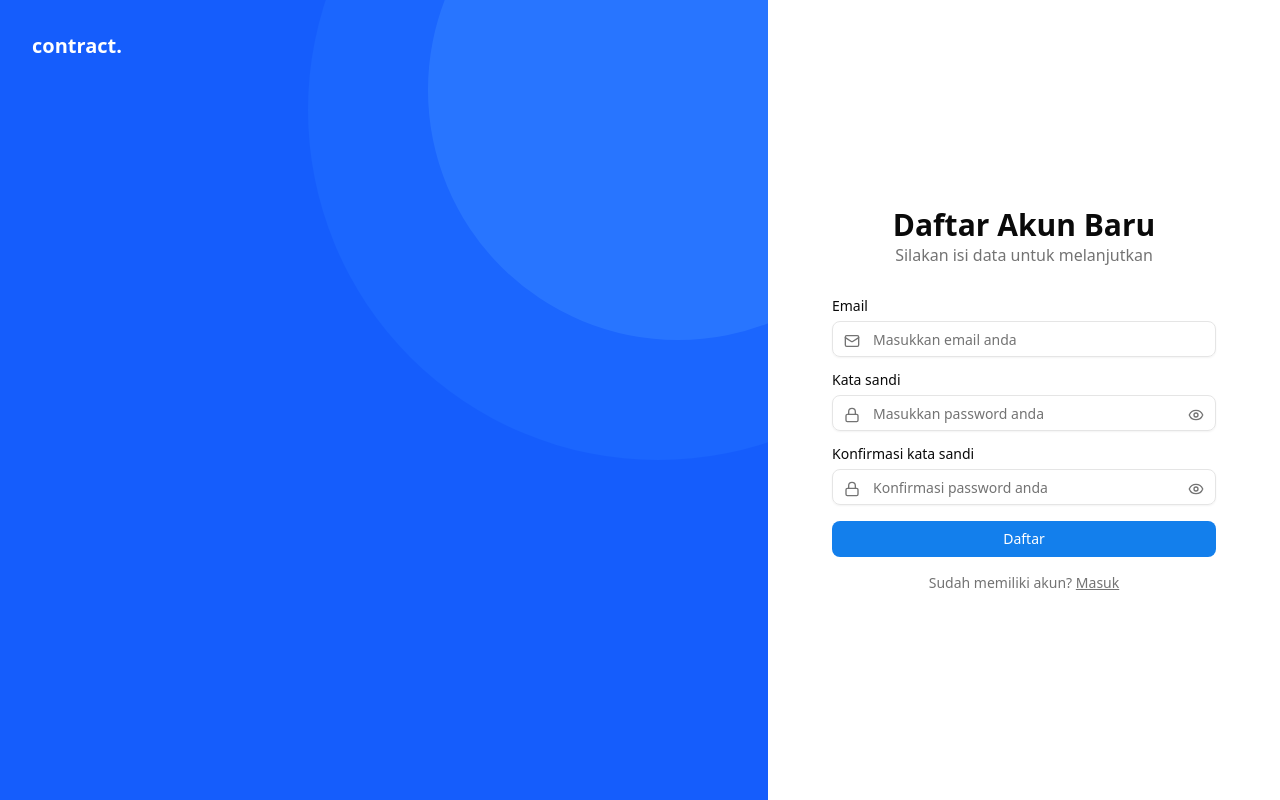
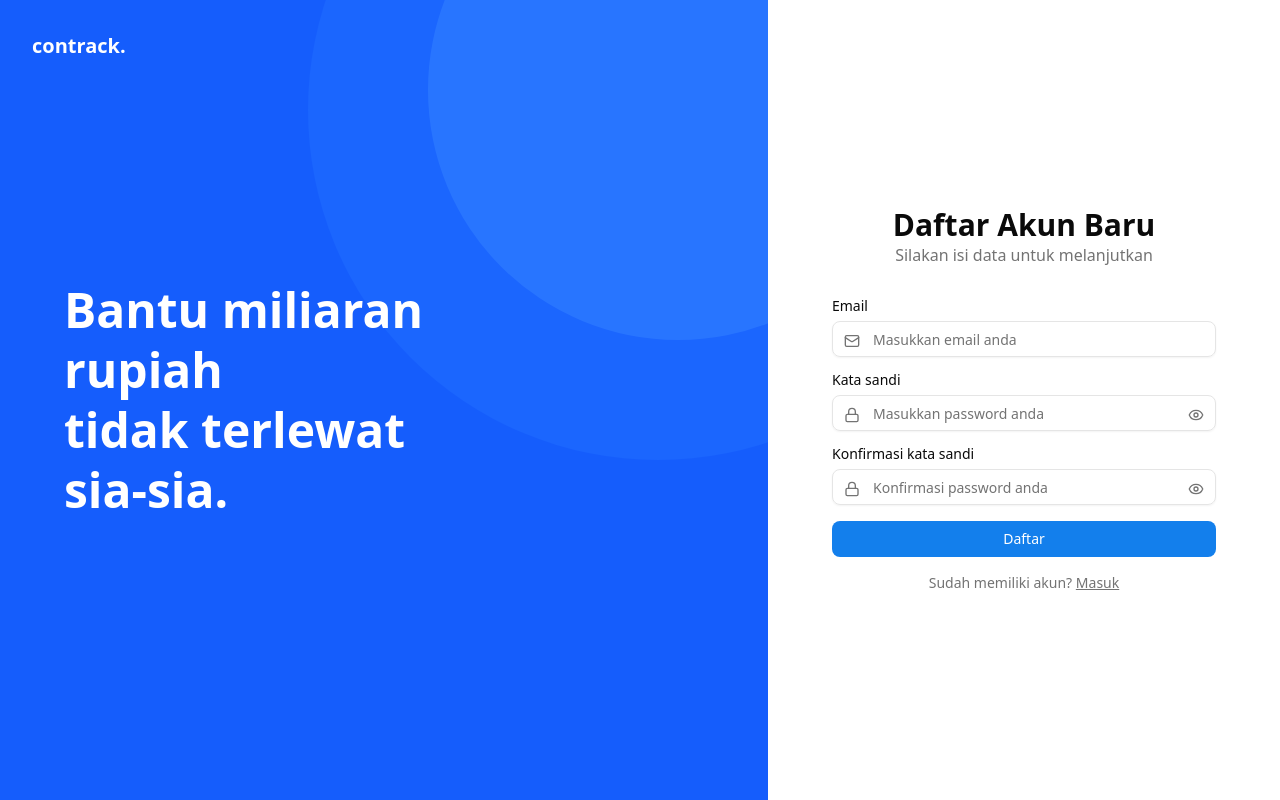
Before and after one commit to contrack-apaaja/contrack-fe, a Next.js app: page /register in a window 1280 px wide. Built offline with nearby package versions, Linux system fonts and the light colour scheme.

Commit message:
style: add tagline

```diff
--- a/src/app/login/page.tsx
+++ b/src/app/login/page.tsx
@@ -7,12 +7,21 @@ export default function LoginPage() {
     <div className="min-h-screen flex">
       <div className="hidden lg:flex lg:w-3/5 bg-blue-600 relative p-8 overflow-hidden">
         <div className="absolute top-8 left-8 flex items-center gap-2 text-white text-xl font-bold z-10">
-          <span>contract.</span>
+          <span>contrack.</span>
         </div>
 
         <div className="absolute -top-60 -right-60 w-[700px] h-[700px] rounded-full bg-blue-500 opacity-25"></div>
         <div className="absolute -top-40 -right-40 w-[500px] h-[500px] rounded-full bg-blue-400 opacity-25"></div>
 
+        <div className="absolute top-1/2 -translate-y-1/2 z-10 px-8 max-w-lg">
+          <h2 className="text-5xl font-semibold text-white leading-tight">
+            Bantu miliaran rupiah
+            <br />
+            tidak terlewat
+            <br />
+            sia-sia.
+          </h2>
+        </div>
       </div>
 
       <div className="w-full lg:w-2/5 flex items-center justify-center bg-white p-8">
--- a/src/app/register/page.tsx
+++ b/src/app/register/page.tsx
@@ -7,12 +7,21 @@ export default function RegisterPage() {
     <div className="min-h-screen flex">
       <div className="hidden lg:flex lg:w-3/5 bg-blue-600 relative p-8 overflow-hidden">
         <div className="absolute top-8 left-8 flex items-center gap-2 text-white text-xl font-bold z-10">
-          <span>contract.</span>
+          <span>contrack.</span>
         </div>
 
         <div className="absolute -top-60 -right-60 w-[700px] h-[700px] rounded-full bg-blue-500 opacity-25"></div>
         <div className="absolute -top-40 -right-40 w-[500px] h-[500px] rounded-full bg-blue-400 opacity-25"></div>
 
+        <div className="absolute top-1/2 -translate-y-1/2 z-10 px-8 max-w-lg">
+          <h2 className="text-5xl font-semibold text-white leading-tight">
+            Bantu miliaran rupiah
+            <br />
+            tidak terlewat
+            <br />
+            sia-sia.
+          </h2>
+        </div>
       </div>
 
       <div className="w-full lg:w-2/5 flex items-center justify-center bg-white p-8">
```
